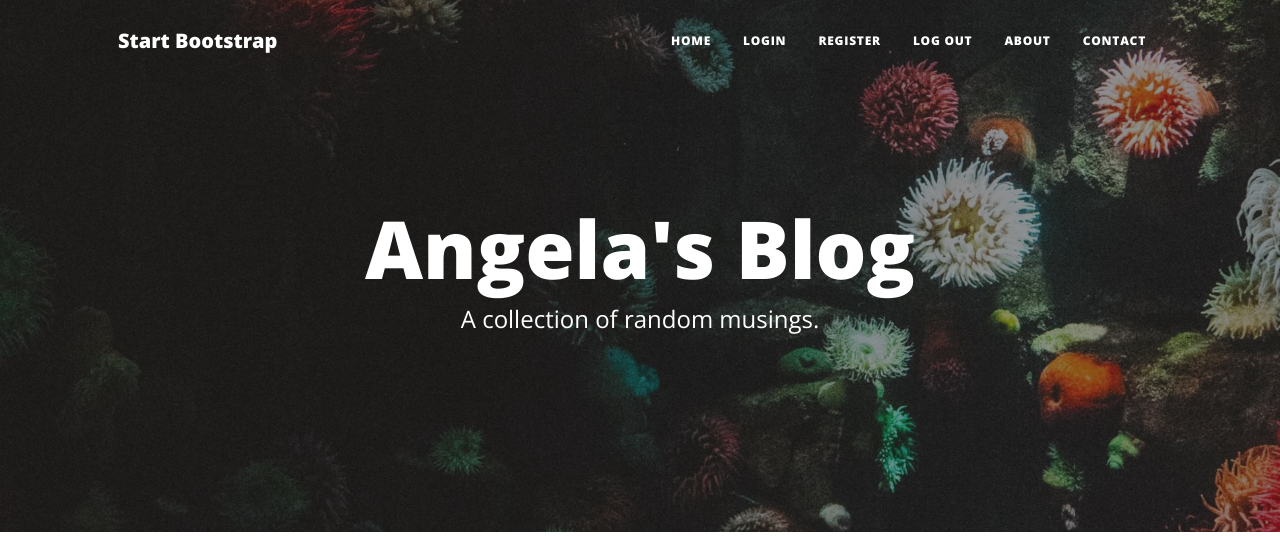
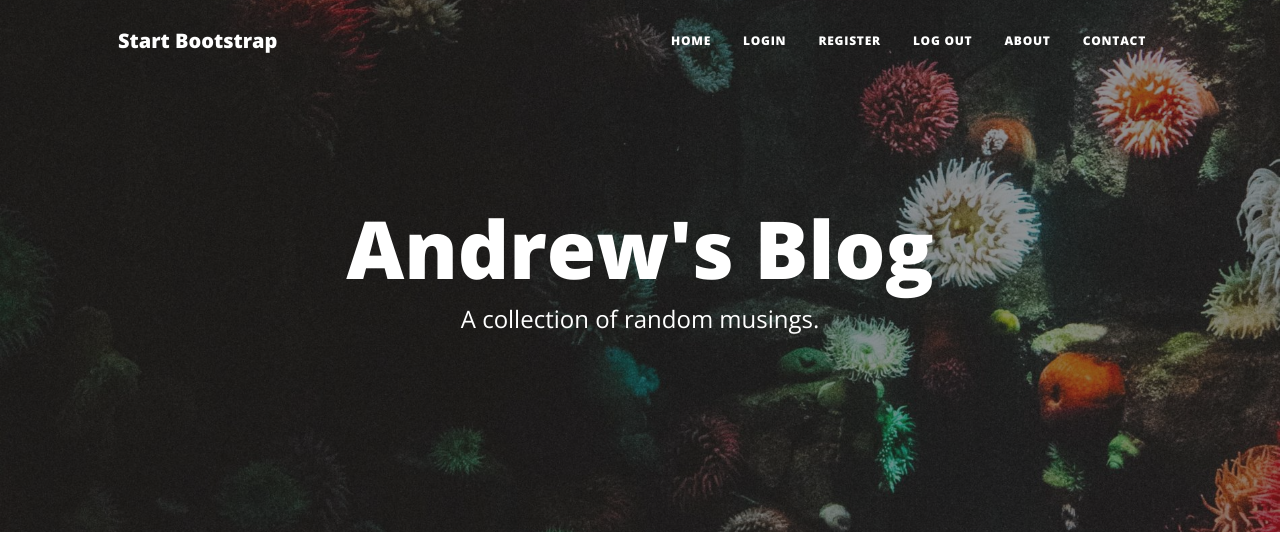
Before and after one commit to alucardus/Blog_Capstone_Project_with_Authentication, a Flask app: page / in a window 1280 px wide. Shown: the top 536 px of the page. Run offline with Flask 3, Linux system fonts and the light colour scheme; data that the repository does not hold is empty; some libraries are stand-ins or nearby versions.

Commit message:
New changes - added .gitignore, changed index.html and requirements.txt

```diff
--- a/requirements.txt
+++ b/requirements.txt
@@ -1,10 +1,12 @@
 Bootstrap_Flask==2.2.0
-Flask==2.3.2
+Flask==2.2.5
 Flask_CKEditor==0.4.6
 Flask_Login==0.6.2
 Flask-Gravatar==0.5.0
 flask_sqlalchemy==3.0.5
 Flask_WTF==1.2.1
+Werkzeug==2.3.0
 WTForms==3.0.1
-Werkzeug==2.3.0
 SQLAlchemy==2.0.19
+gunicorn==21.2.0
+psycopg2-binary==2.9.6
--- a/templates/index.html
+++ b/templates/index.html
@@ -9,7 +9,7 @@
     <div class="row gx-4 gx-lg-5 justify-content-center">
       <div class="col-md-10 col-lg-8 col-xl-7">
         <div class="site-heading">
-          <h1>Angela's Blog</h1>
+          <h1>Andrew's Blog</h1>
           <span class="subheading">A collection of random musings.</span>
         </div>
       </div>
```
Also changed, not shown: 1 other file.
